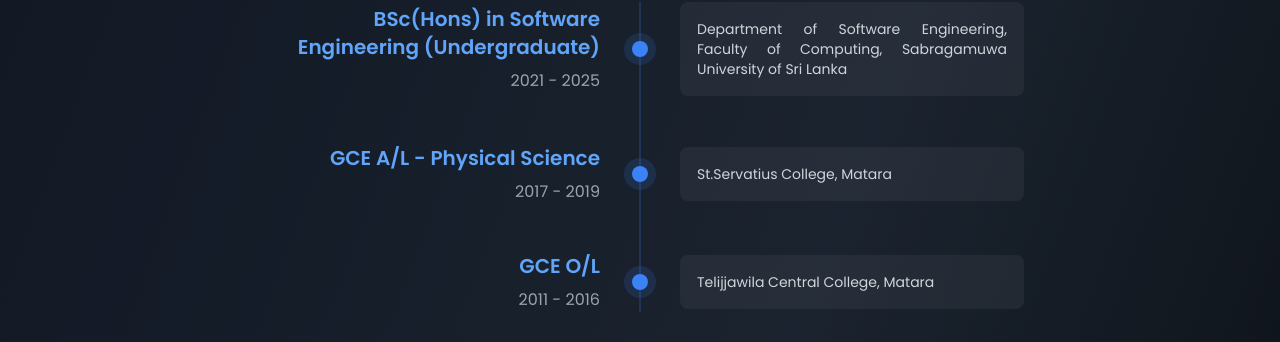
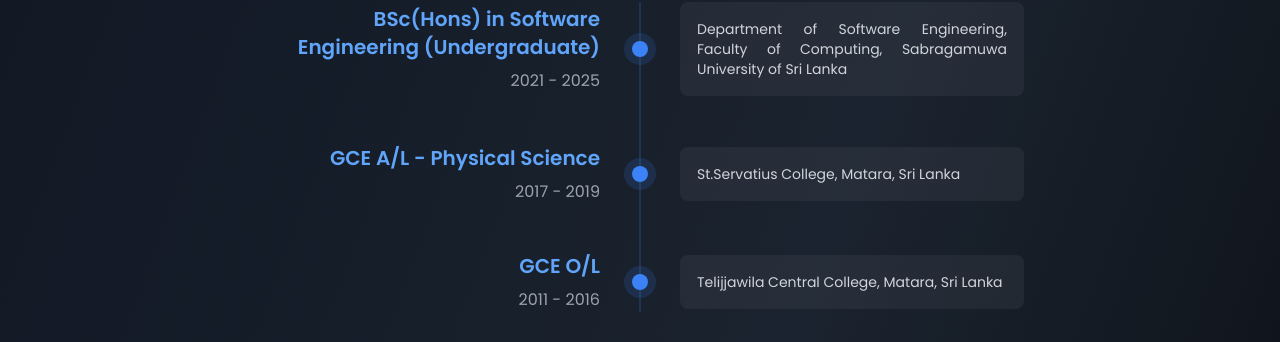
Before and after one commit to sumira/portfolio, a Next.js app: page / in a window 1280 px wide. Shown: the part 982-1324 px from the top of the page. Built offline with nearby package versions, Linux system fonts and the light colour scheme.

Commit message:
feat: update education section to include full location names for clarity

```diff
--- a/app/components/education-section.tsx
+++ b/app/components/education-section.tsx
@@ -12,7 +12,6 @@
 
         <div className="font-poppins text-gray-300 max-w-3xl mx-auto">
           <div className="relative">
-            {/* Timeline line - hidden on mobile */}
             <div className="hidden md:block absolute left-1/2 h-full w-0.5 bg-blue-500/20 transform -translate-x-1/2" />
 
             <div className="space-y-12">
@@ -25,7 +24,6 @@
                   <p className="text-gray-400 mt-2">2021 - 2025</p>
                 </div>
 
-                {/* Dot - hidden on mobile */}
                 <div className="hidden md:block">
                   <div
                     className="w-4 h-4 bg-blue-500 rounded-full relative z-10
@@ -78,7 +76,7 @@
                               hover:bg-white/10 hover:border-blue-500/20 transition-all duration-300"
                   >
                     <p className="text-gray-300 text-center text-sm md:text-justify">
-                      St.Servatius College, Matara
+                      St.Servatius College, Matara, Sri Lanka
                     </p>
                   </div>
                 </div>
@@ -111,7 +109,7 @@
                               hover:bg-white/10 hover:border-blue-500/20 transition-all duration-300"
                   >
                     <p className="text-gray-300 text-sm md:text-justify text-center">
-                      Telijjawila Central College, Matara
+                      Telijjawila Central College, Matara, Sri Lanka
                     </p>
                   </div>
                 </div>
```
